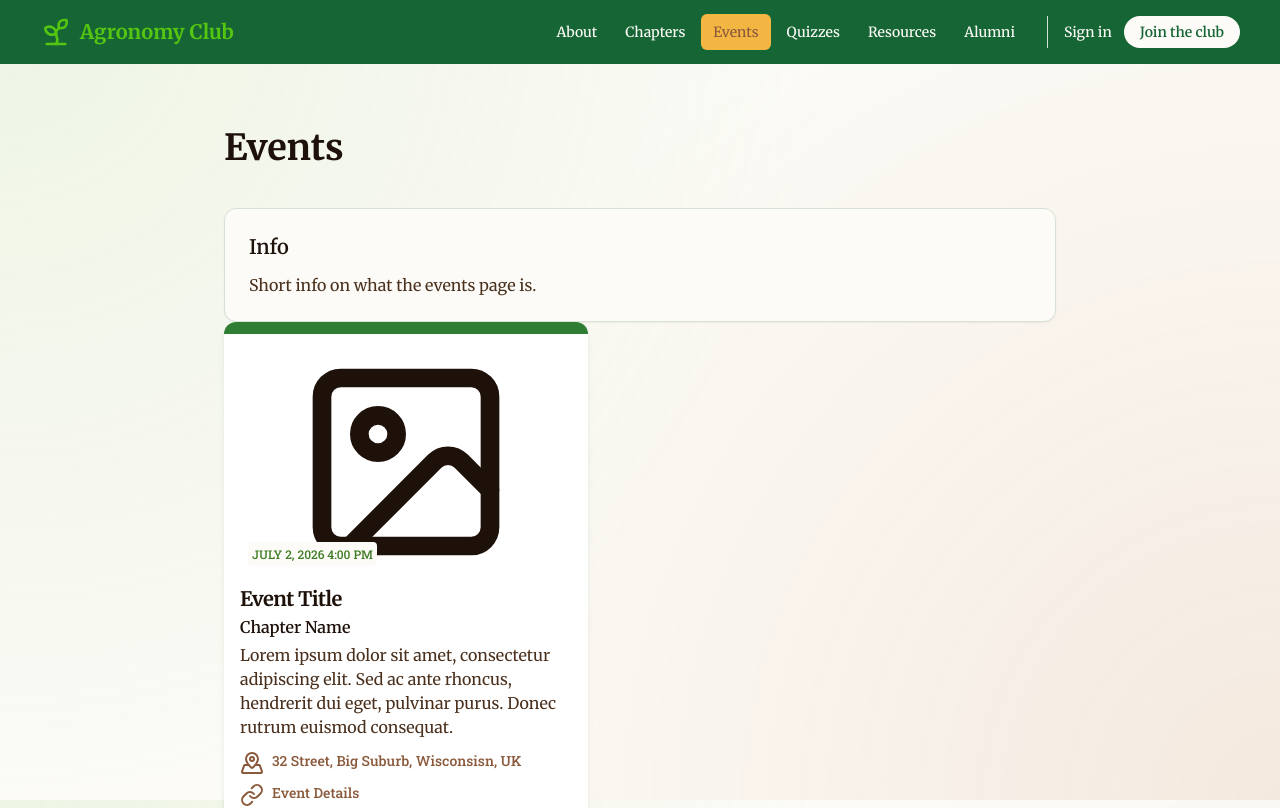
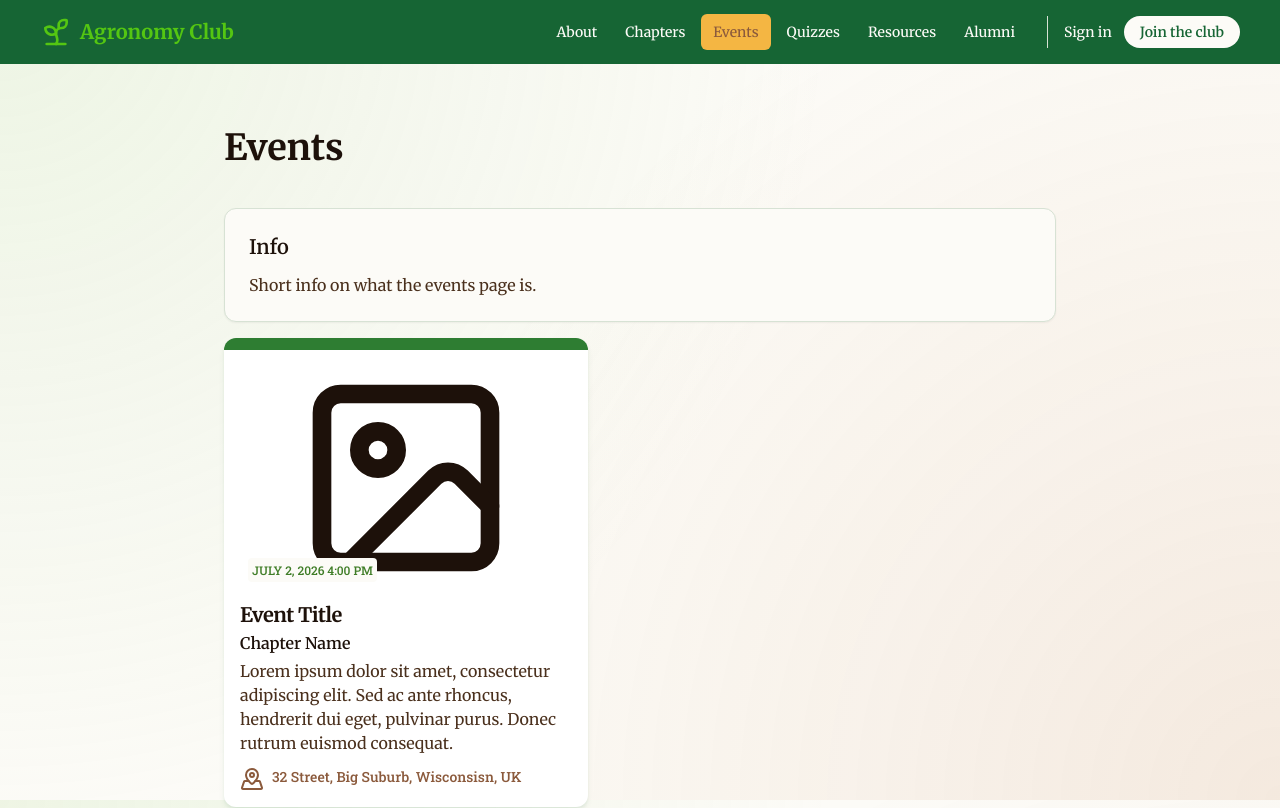
Before and after one commit to codersforcauses/agronomy-club, a Next.js app in the folder client/: page /events in a window 1280 px wide. Shown: the top 808 px of the page. Built offline with nearby package versions, Linux system fonts and the light colour scheme.

Commit message:
Added padding to top and right of event card and implemented logic to hide empty links and links that only have whitespace

```diff
--- a/client/src/app/events/page.tsx
+++ b/client/src/app/events/page.tsx
@@ -25,7 +25,7 @@ export default function EventsPage() {
         location="32 Street, Big Suburb, Wisconsisn, UK"
         date={new Date("2026-07-02T16:00:00")}
         chapterColor="#2e7d32"
-        link="#"
+        link=""
       />
     </section>
   );
--- a/client/src/components/event-card.tsx
+++ b/client/src/components/event-card.tsx
@@ -29,7 +29,7 @@ export default function EventCard({
   link,
 }: EventCardProps) {
   return (
-    <Card className="relative h-full max-w-[364px] overflow-hidden rounded-xl border-0 pt-0 shadow-md shadow-brand-shadow">
+    <Card className="relative mr-4 mt-4 h-full max-w-[364px] overflow-hidden rounded-xl border-0 pt-0 shadow-md shadow-brand-shadow">
       <div className="h-3 w-full" style={{ backgroundColor: chapterColor }} />
       <CardContent className="flex flex-col gap-3 p-4">
         <div className="relative h-56 items-center justify-center">
@@ -67,12 +67,14 @@ export default function EventCard({
             <MapPinned className="max-h-[24px] flex-initial" />{" "}
             <p className="pl-2">{location}</p>
           </div>
+          {!link?.trim() || (
             <div className="flex flex-row">
               <LinkIcon className="max-h-[24px] flex-initial" />{" "}
               <Link href={`${link}`} className="pl-2 text-brand-brown">
                 Event Details
               </Link>
             </div>
+          )}
         </div>
       </CardContent>
     </Card>
```
Lines whose indentation alone changed are shown as unchanged.
